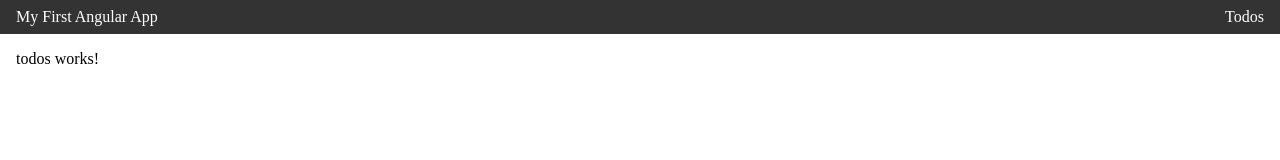
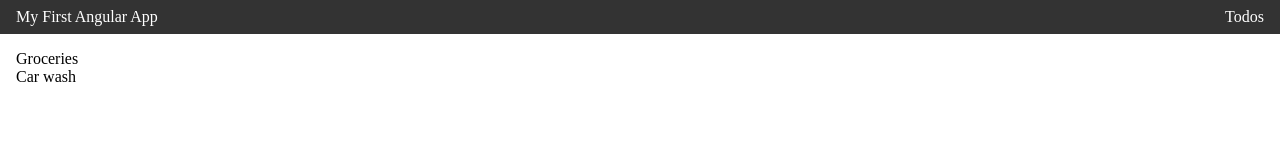
Before and after one commit to mdrezaulkarim38/JSPractice, an Angular app in the folder first-ng-app/: page /todos in a window 1280 px wide. Shown: the top 160 px of the page. Built offline with nearby package versions, Linux system fonts and the light colour scheme.

Commit message:
local data is showing

```diff
--- a/first-ng-app/src/app/todos/todos.component.html
+++ b/first-ng-app/src/app/todos/todos.component.html
@@ -1 +1,4 @@
-<p>todos works!</p>
+@for(todo of todoItems(); track $index)
+{
+    <p>{{ todo.title }}</p>
+}
--- a/first-ng-app/src/app/todos/todos.component.ts
+++ b/first-ng-app/src/app/todos/todos.component.ts
@@ -1,5 +1,6 @@
-import { Component, inject, OnInit } from '@angular/core';
+import { Component, inject, OnInit, signal } from '@angular/core';
 import { TodosService } from '../services/todos.service';
+import { Todo } from '../model/todo.type';
 
 @Component({
   selector: 'app-todos',
@@ -9,8 +10,10 @@
 })
 export class TodosComponent implements OnInit {
   todoService = inject(TodosService);
+  todoItems = signal<Array<Todo>>([]);
 
   ngOnInit(): void {
-    console.log(this.todoService.todoItems)
+    console.log(this.todoService.todoItems);
+    this.todoItems.set(this.todoService.todoItems);
   }
 }
```
